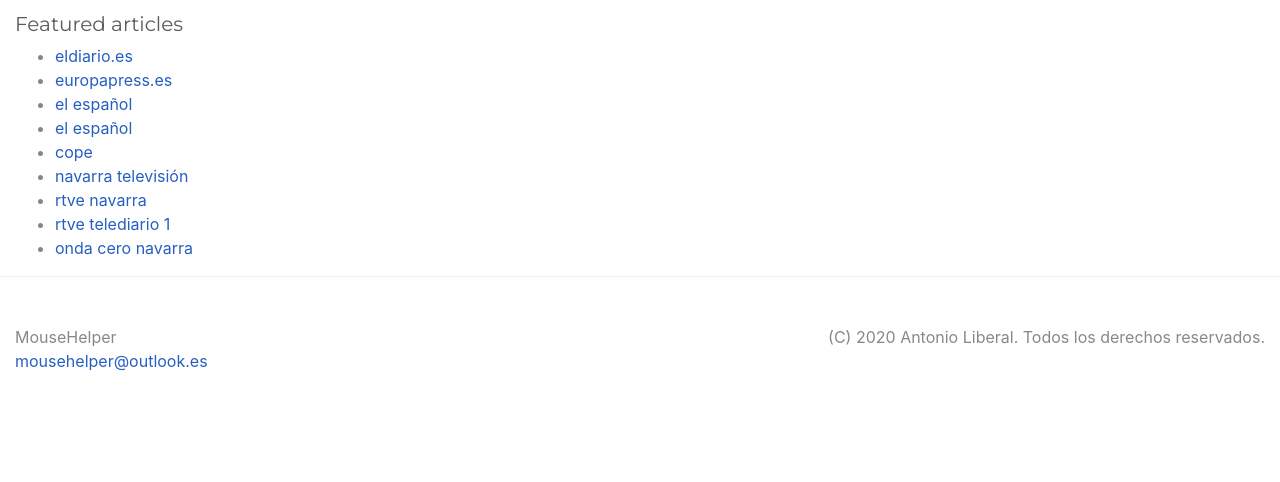
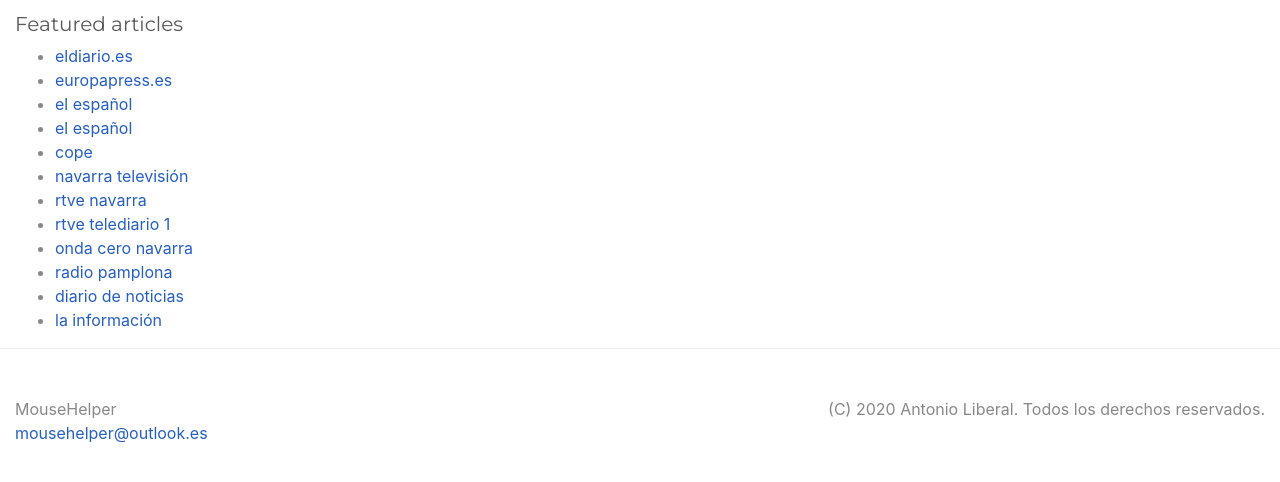
Before and after one commit to clssystem/MouseHelperWeb, a Jekyll site: the page built from EN/mentions.md, in a window 1280 px wide, cut to the strip 482-991 px from the top of the page. Shown: the top 482 px of the strip. Built offline with Jekyll 4.4.1, drawn with Linux system fonts in a browser that asks for light colours; a style sheet for code colours, icons or effects is not loaded; before the commit the page ends 919 px from its top, so only the background shows below that.

Commit message:
Menciones

```diff
--- a/EN/mentions.md
+++ b/EN/mentions.md
@@ -24,3 +24,6 @@
 * [rtve navarra](https://twitter.com/RTVENavarra/status/1326175955593859072?s=08)
 * [rtve telediario 1](https://www.rtve.es/alacarta/videos/telediario/15-horas-11-11-20/5711260)
 * [onda cero navarra](https://www.ondacero.es/emisoras/navarra/pamplona/audios-podcast/noticias-mediodia-navarra/noticias-mediodia-navarra-11112020_202011115fabd3e90e37c40001001811.html)
+* [radio pamplona](https://cadenaser.com/emisora/2020/11/12/radio_pamplona/1605174928_667072.html)
+* [diario de noticias](https://amp.diariodenavarra.es/noticias/navarra/2020/11/10/un-navarro-con-parkinson-disena-programa-para-manejar-raton-707678-300.html)
+* [la información](https://www.lainformacion.com/tecnologia/enfermo-parkinson-espana-disena-programa-ayuda-uso-raton-ordenador/2820546/)
```
Also changed, not shown: mentions.md (+1 -0 lines).
